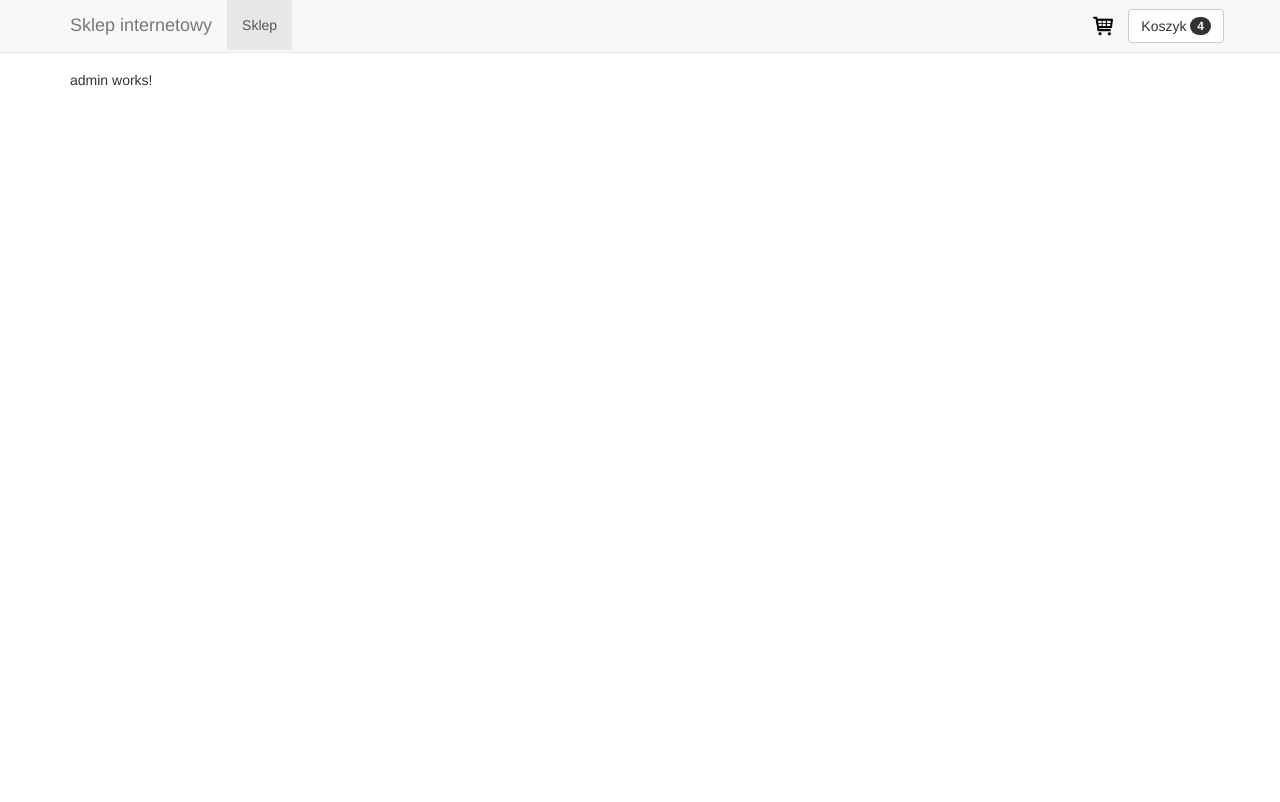
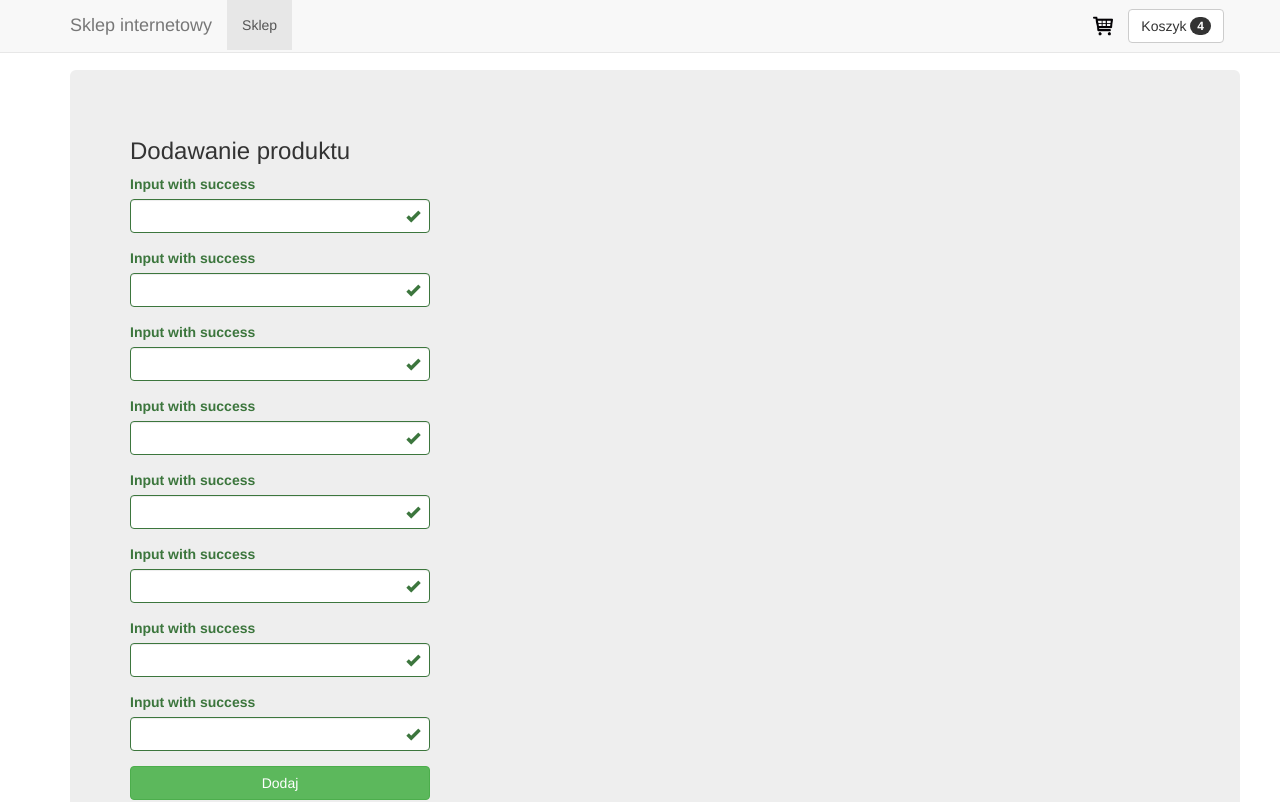
Before and after one commit to christopher2012/ShoppingSite-Angular5, an Angular app: page /admin in a window 1280 px wide. Shown: the top 802 px of the page. Built offline with nearby package versions, Linux system fonts and the light colour scheme; what ngx-pagination would draw is missing.

Commit message:
zaimplementowano filtrowanie po cenie

```diff
--- a/src/app/app.module.ts
+++ b/src/app/app.module.ts
@@ -29,6 +29,7 @@ import { HttpModule } from '@angular/http';
 import { NouisliderModule } from 'ng2-nouislider';
 import { AdminComponent } from './components/admin/admin.component';
 import { SearchFilterPipe } from './pipes/search.filter.pipe';
+import { PriceFilterPipe } from './pipes/price.filter.pipe';
 
 @NgModule({
   declarations: [
@@ -47,7 +48,8 @@ import { SearchFilterPipe } from './pipes/search.filter.pipe';
     OrderComponent,
     PriceComponent,
     AdminComponent,
-    SearchFilterPipe
+    SearchFilterPipe,
+    PriceFilterPipe
   ],
   imports: [
     BrowserModule,
--- a/src/app/components/admin/admin.component.css
+++ b/src/app/components/admin/admin.component.css
@@ -0,0 +1,11 @@
+input {
+    margin-bottom: 12px;
+}
+
+.form-group {
+    width: 300px;
+}
+
+.btn-success {
+    width: 300px;
+}
--- a/src/app/components/admin/admin.component.html
+++ b/src/app/components/admin/admin.component.html
@@ -1,3 +1,62 @@
-<p>
-  admin works!
-</p>
+<div class="container">
+  <div class="jumbotron row">
+    <h3>Dodawanie produktu</h3>
+    <div class="form-group has-success has-feedback">
+      <label class="control-label" for="inputSuccess2">Input with success</label>
+      <input type="text" class="form-control" id="inputSuccess2" aria-describedby="inputSuccess2Status">
+      <span class="glyphicon glyphicon-ok form-control-feedback" aria-hidden="true"></span>
+      <span id="inputSuccess2Status" class="sr-only">(success)</span>
+    </div>
+    <div class="form-group has-success has-feedback">
+      <label class="control-label" for="inputSuccess2">Input with success</label>
+      <input type="text" class="form-control" id="inputSuccess2" aria-describedby="inputSuccess2Status">
+      <span class="glyphicon glyphicon-ok form-control-feedback" aria-hidden="true"></span>
+      <span id="inputSuccess2Status" class="sr-only">(success)</span>
+    </div>
+    <div class="form-group has-success has-feedback">
+      <label class="control-label" for="inputSuccess2">Input with success</label>
+      <input type="text" class="form-control" id="inputSuccess2" aria-describedby="inputSuccess2Status">
+      <span class="glyphicon glyphicon-ok form-control-feedback" aria-hidden="true"></span>
+      <span id="inputSuccess2Status" class="sr-only">(success)</span>
+    </div>
+    <div class="form-group has-success has-feedback">
+      <label class="control-label" for="inputSuccess2">Input with success</label>
+      <input type="text" class="form-control" id="inputSuccess2" aria-describedby="inputSuccess2Status">
+      <span class="glyphicon glyphicon-ok form-control-feedback" aria-hidden="true"></span>
+      <span id="inputSuccess2Status" class="sr-only">(success)</span>
+    </div>
+    <div class="form-group has-success has-feedback">
+      <label class="control-label" for="inputSuccess2">Input with success</label>
+      <input type="text" class="form-control" id="inputSuccess2" aria-describedby="inputSuccess2Status">
+      <span class="glyphicon glyphicon-ok form-control-feedback" aria-hidden="true"></span>
+      <span id="inputSuccess2Status" class="sr-only">(success)</span>
+    </div>
+    <div class="form-group has-success has-feedback">
+      <label class="control-label" for="inputSuccess2">Input with success</label>
+      <input type="text" class="form-control" id="inputSuccess2" aria-describedby="inputSuccess2Status">
+      <span class="glyphicon glyphicon-ok form-control-feedback" aria-hidden="true"></span>
+      <span id="inputSuccess2Status" class="sr-only">(success)</span>
+    </div>
+    <div class="form-group has-success has-feedback">
+      <label class="control-label" for="inputSuccess2">Input with success</label>
+      <input type="text" class="form-control" id="inputSuccess2" aria-describedby="inputSuccess2Status">
+      <span class="glyphicon glyphicon-ok form-control-feedback" aria-hidden="true"></span>
+      <span id="inputSuccess2Status" class="sr-only">(success)</span>
+    </div>
+    <div class="form-group has-success has-feedback">
+      <label class="control-label" for="inputSuccess2">Input with success</label>
+      <input type="text" class="form-control" id="inputSuccess2" aria-describedby="inputSuccess2Status">
+      <span class="glyphicon glyphicon-ok form-control-feedback" aria-hidden="true"></span>
+      <span id="inputSuccess2Status" class="sr-only">(success)</span>
+    </div>
+
+
+    <button class="btn btn-success">Dodaj</button>
+  </div>
+  <div class="jumbotron row">
+    <h3>Dodawanie kategorii</h3>
+  </div>
+  <div class="jumbotron row">
+    <h3>Dodawanie promocji</h3>
+  </div>
+</div>
--- a/src/app/components/item.list/item.list.component.html
+++ b/src/app/components/item.list/item.list.component.html
@@ -1,7 +1,7 @@
-<div *ngFor='let item of itemList | searchFilter: searchString | categoryFilter: categorySelectedNames | paginate: {
+<div *ngFor='let item of itemList | priceFilter: {"min":minValue, "max":maxValue} | searchFilter: searchString | categoryFilter: categorySelectedNames | paginate: {
         itemsPerPage: 5,
         currentPage: pageNumber }'>
-    <app-item [item]='item'></app-item>
+    <app-item [item]='item' (onAdd)='onAdd($event)'></app-item>
 </div>
 
 <div>
--- a/src/app/components/item.list/item.list.component.ts
+++ b/src/app/components/item.list/item.list.component.ts
@@ -1,7 +1,9 @@
 import { Component, Input, OnInit } from '@angular/core';
 import { Category } from '../../model/category';
-
+import { CartDataService } from '../../services/cart.data.service';
+import { Item } from '../../model/item';
 @Component({
+    providers: [CartDataService],
     selector: 'app-item-list',
     templateUrl: 'item.list.component.html',
     styleUrls: ['item.list.component.css']
@@ -12,12 +14,20 @@ export class ItemListComponent implements OnInit {
     @Input() itemList;
     @Input() categorySelectedNames: string[];
     @Input() searchString: string;
+    @Input() minValue = 0;
+    @Input() maxValue = 0;
 
     private pageNumber = 1;
+
+    constructor(private cartService: CartDataService) { }
 
     ngOnInit() {
 
     }
 
+    onAdd(item: Item) {
+        console.log(item);
+        this.cartService.addItemToCart(item);
+    }
 
 }
--- a/src/app/components/item/item.component.html
+++ b/src/app/components/item/item.component.html
@@ -8,7 +8,7 @@
         </div>
         <div class="col-md-3 right-price">
             <h3>{{item.price | number: '1.2-2' | plnCurrency}}</h3>
-            <button class="btn btn-primary"> Dodaj do koszyka</button>
+            <button class="btn btn-primary" (click)=addToCart()> Dodaj do koszyka</button>
         </div>
     </div>
     </div>
--- a/src/app/components/item/item.component.ts
+++ b/src/app/components/item/item.component.ts
@@ -1,4 +1,4 @@
-import { Component, Input } from '@angular/core';
+import { Component, Input, Output, EventEmitter } from '@angular/core';
 
 @Component({
     selector: 'app-item',
@@ -9,5 +9,11 @@ import { Component, Input } from '@angular/core';
 })
 
 export class ItemComponent {
+
     @Input() item;
+    @Output() onAdd = new EventEmitter<any>();
+
+    addToCart(event: any) {
+        this.onAdd.emit(this.item);
+    }
 }
--- a/src/app/components/shop/shop.component.html
+++ b/src/app/components/shop/shop.component.html
@@ -11,7 +11,9 @@
     <div class="col-md-9" align="center">
         <app-item-list [itemList]='itemList'
             [categorySelectedNames]='categorySelectedNames'
-            [searchString]='searchString'>
+            [searchString]='searchString'
+            [minValue]='minValue'
+            [maxValue]='maxValue'>
         </app-item-list>
     </div>
 </div>
--- /dev/null
+++ b/src/app/pipes/price.filter.pipe.ts
@@ -0,0 +1,24 @@
+import { Pipe, PipeTransform } from '@angular/core';
+
+@Pipe({
+  name: 'priceFilter'
+})
+export class PriceFilterPipe implements PipeTransform {
+
+  transform(value: any, args?: any): any {
+    console.log(value);
+    console.log(args);
+    let tempValue = [];
+
+    if (args.min !== undefined) {
+      tempValue = value.filter(item => item.price > args.min);
+    }
+
+    if (args.max !== undefined) {
+      tempValue = value.filter(item => item.price > args.max);
+    }
+
+    return tempValue;
+  }
+
+}
--- a/src/app/services/cart.data.service.ts
+++ b/src/app/services/cart.data.service.ts
@@ -1,16 +1,25 @@
 import { Injectable } from '@angular/core';
 import { items } from '../../assets/data/item.data.1';
+import { Item } from '../model/item';
 
 @Injectable()
 export class CartDataService {
 
-  cartItemList = items;
-  constructor() { }
+  cartItemList = [];
+  constructor() {
+    for ( const item of items) {
+      this.cartItemList.push(new Item(item.name, item.desc, item.category, item.price, item.count));
+    }
+    console.log('cart data service constructor');
+   }
+
+  addItemToCart(item: Item): void {
+    this.cartItemList.push(item);
+  }
 
 
   getCartItemList() {
-
-      return items;
+      return this.cartItemList;
   }
 
 }
--- a/src/app/services/data.service.ts
+++ b/src/app/services/data.service.ts
@@ -20,7 +20,6 @@ export class DataService {
     constructor(private http: Http, private httpClient: HttpClient) { }
 
     getItemListOb(): Observable<any[]> {
-
         return this.httpClient.get<any[]>(this.itemsUrl);
     }
 
```
Also changed, not shown: 1 other file (tests, documents, lock files or other folders).
